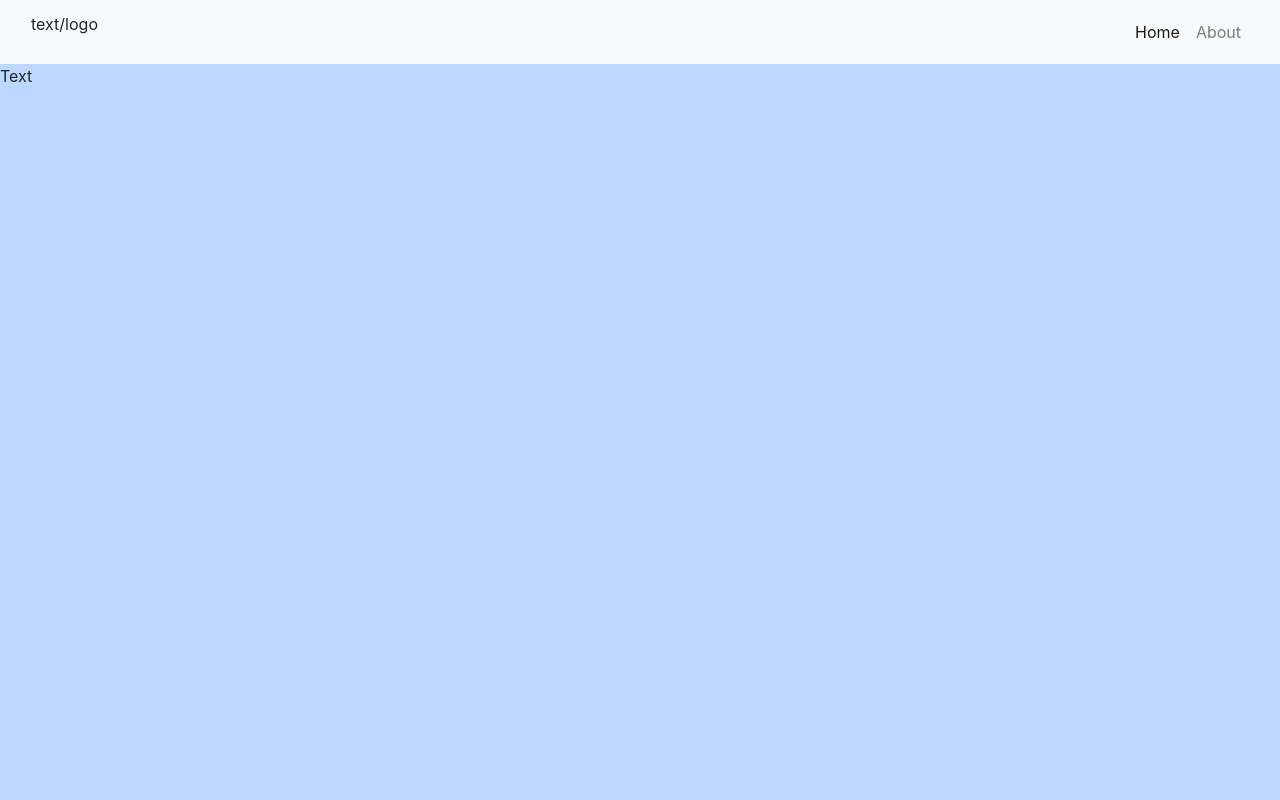
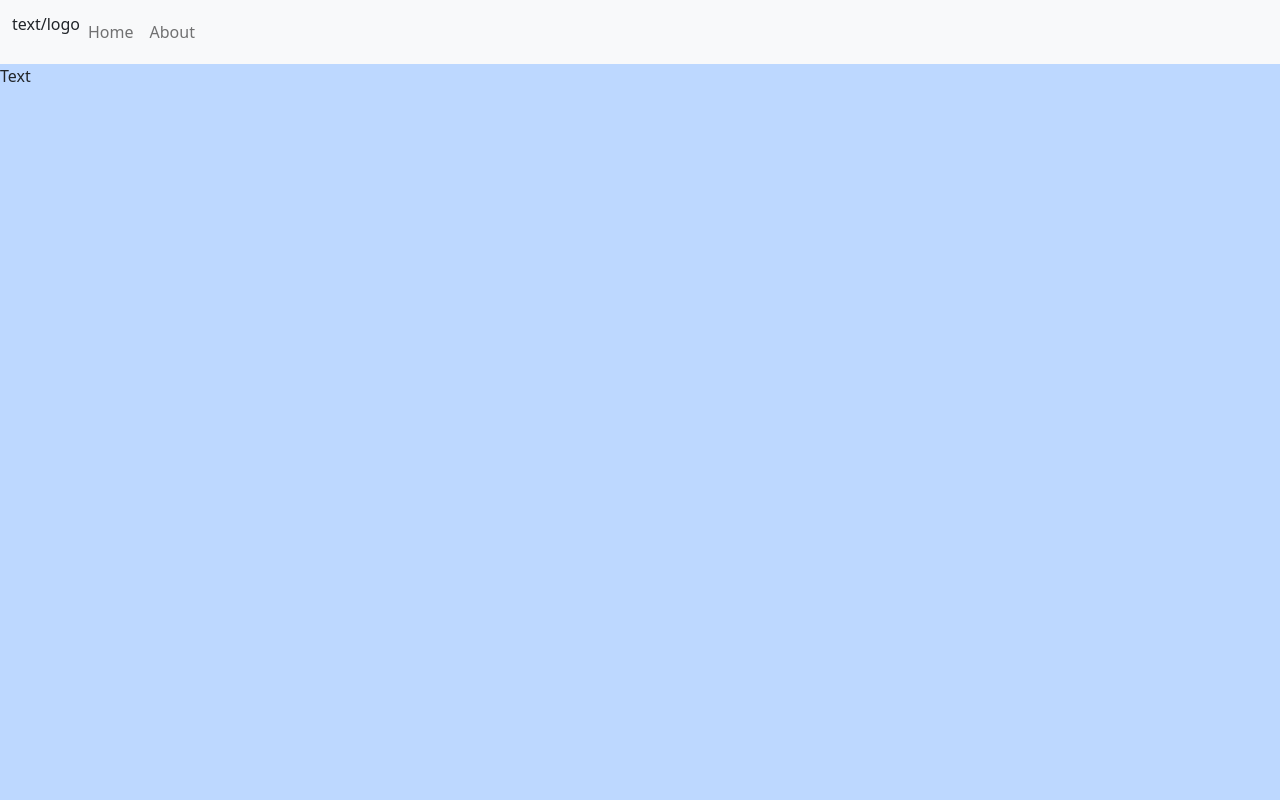
Before and after one commit to somethingsoftware/something.software, a website: page public/index.html in a window 1280 px wide. Shown: the top 800 px of the page. Drawn offline with nearby package versions, Linux system fonts and the light colour scheme.

Commit message:
Update Bootstrap from 4.6 to 5.2

```diff
--- a/public/index.html
+++ b/public/index.html
@@ -18,7 +18,7 @@
 	<link rel="icon" href="/favicon.png">
 
 	<link rel="stylesheet" href="https://cdnjs.cloudflare.com/ajax/libs/animate.css/4.1.1/animate.min.css" crossorigin="anonymous" referrerpolicy="no-referrer"/>
-	<link rel="stylesheet" href="https://cdnjs.cloudflare.com/ajax/libs/twitter-bootstrap/4.6.0/css/bootstrap.min.css" crossorigin="anonymous" referrerpolicy="no-referrer"/>
+	<link rel="stylesheet" href="https://cdnjs.cloudflare.com/ajax/libs/twitter-bootstrap/5.2.0/css/bootstrap.min.css" crossorigin="anonymous" referrerpolicy="no-referrer"/>
 	<script src="https://cdnjs.cloudflare.com/ajax/libs/jquery/3.5.1/jquery.min.js" crossorigin="anonymous" referrerpolicy="no-referrer"></script>
 </head>
 
```
